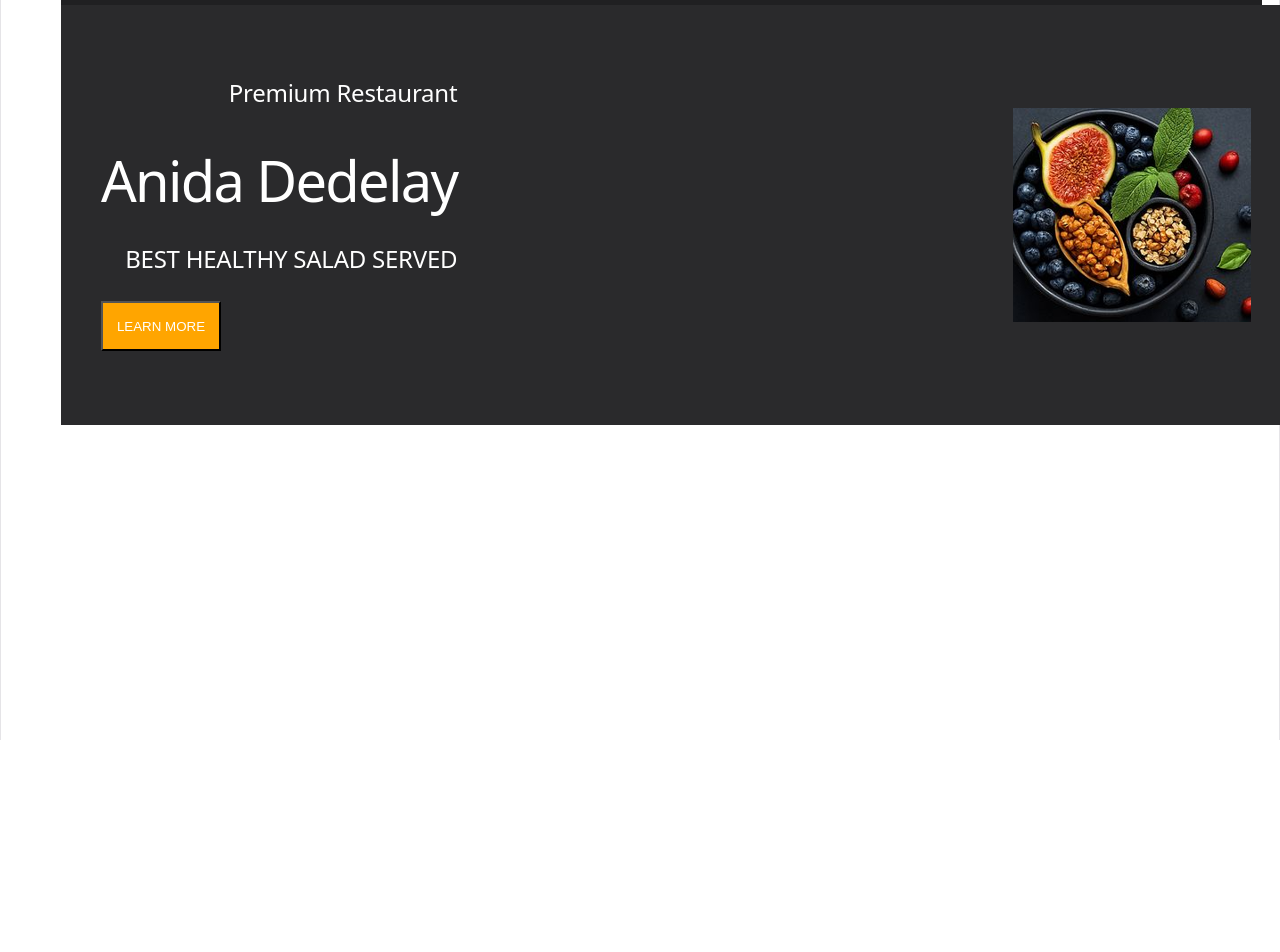
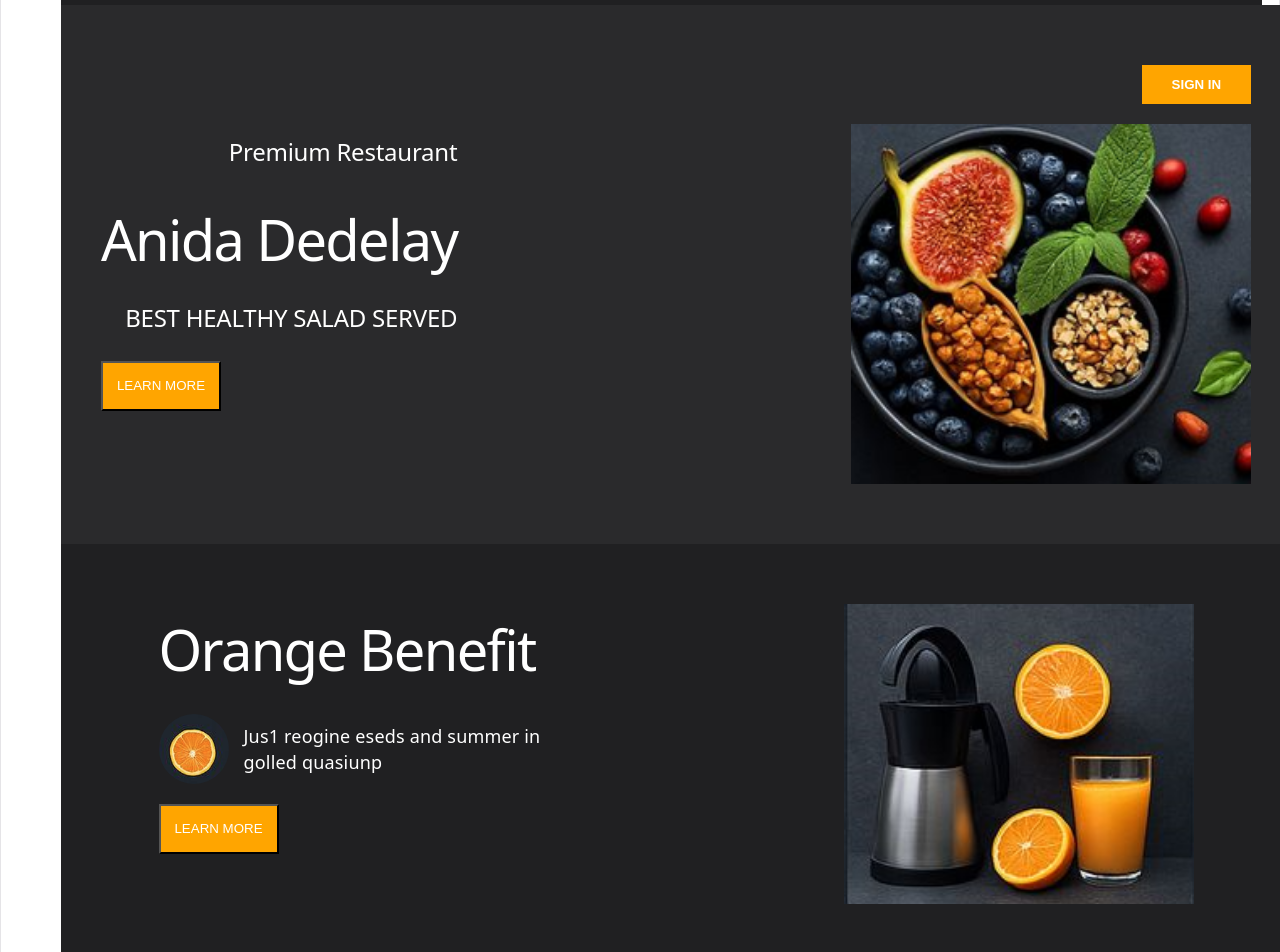
Before and after one commit to Neliswa084/ReactTS_UI, a React (Vite) app in the folder react-ui-challenge/: page / in a window 1280 px wide. Shown: the part 60-1012 px from the top of the page. Before the commit the page ends 800 px from the top, so only its background shows below. Built offline with nearby package versions, Linux system fonts and the light colour scheme.

Commit message:
Complited section 2

```diff
--- a/react-ui-challenge/src/App.css
+++ b/react-ui-challenge/src/App.css
@@ -1,4 +1,4 @@
-
+/*
 
   .button{
     color: orange;
@@ -42,4 +42,4 @@
 }
 .text{
 text-align:start;
-}
+} */
--- a/react-ui-challenge/src/App.tsx
+++ b/react-ui-challenge/src/App.tsx
@@ -2,6 +2,7 @@ import  './App.css'
 import { Text } from './components/Text/Text'
 import { Navbar } from './components/Navbar/Navbar'
 import {Hero} from './components/Hero/Hero'
+import { OrangeBenefit } from './components/OrangeBenefit/OrangeBenefit'
 
 function App() {
 
@@ -11,6 +12,7 @@ function App() {
 
      <Navbar />
      <Hero />
+     <OrangeBenefit />
 
     </>
   )
--- a/react-ui-challenge/src/components/Hero/Hero.module.css
+++ b/react-ui-challenge/src/components/Hero/Hero.module.css
@@ -27,19 +27,37 @@
   gap: 20px;
   text-align: right;
 }
-.section {
-  background-color: black;
-  width: 90%;
-  padding: 0 40px;
-  text-align: left;
-  margin: 0 60px;
-}
-.container{
-  color: black;
-  max-width: 1200px;
-  margin: 0 auto;
-  padding: 0 40px;
-}
 .text{
 text-align:start;
 }
+.hero-image {
+  display: flex;
+  flex-direction: column;
+ align-items: flex-end;
+  justify-content: flex-start;
+  gap: 20px;
+}
+
+.hero-image img {
+  width: 400px;
+  object-fit: cover;
+}
+
+.signin-btn {
+  background-color: orange;
+  color: white;
+  border: none;
+  padding: 12px 30px;
+  font-weight: bold;
+  cursor: pointer;
+  order: -1;
+  align-self: flex-end;
+}
+.learnMore-btn{
+
+  color: white;
+  background-color: orange;
+  height: 50px;
+  width: 120px;
+
+}
--- a/react-ui-challenge/src/components/Hero/Hero.tsx
+++ b/react-ui-challenge/src/components/Hero/Hero.tsx
@@ -1,23 +1,25 @@
 import './Hero.module.css'
 import { Text } from '../Text/Text'
-import mugorange from '../../assets/Mug_and_Orange.png'
 import fruit from '../../assets/FruitImage.png'
-
+import styles from './Hero.module.css'
 export const Hero = () => {
   return (
     <div>
 
 
-     <div className="hero">
-      <div className="hero-text">
+     <div className={styles.hero}>
+      <div className={styles['hero-text']}>
         <Text variant={'h2'}>Premium Restaurant  </Text>
            {/* <button style={{color:'white' , backgroundColor:'orange', height:'50px',width:'120px'}}> SIGN UP</button> */}
       <Text variant='h1' >Anida Dedelay</Text>
       <Text variant={'h2'}> BEST HEALTHY SALAD SERVED </Text>
-      <button style={{color:'white' , backgroundColor:'orange', height:'50px',width:'120px'}}> LEARN MORE</button>
+      <button className={styles['learnMore-btn']}> LEARN MORE</button>
 
      </div>
+      <div className={styles['hero-image']}>
        <img src={fruit} alt="fruit" />
+        <button className={styles['signin-btn']}>SIGN IN</button>
+        </div>
      </div>
     </div>
   )
--- a/react-ui-challenge/src/components/OrangeBenefit/OrangeBenefit.module.css
+++ b/react-ui-challenge/src/components/OrangeBenefit/OrangeBenefit.module.css
@@ -0,0 +1,49 @@
+.left{
+    display:flex;
+    flex-direction:column;
+    align-items:flex-start;
+    gap: 20px;
+    max-width: 400px;
+}
+.right img{
+    width: 350px;
+  height: 300px;
+  object-fit: cover;
+}
+.section {
+  background-color: rgb(32, 32, 34);
+  padding: 60px 40px;
+  color: white;
+width: 90%;
+margin: 0 60px;
+  text-align: left;
+}
+
+.container {
+  /* max-width: 1200px; */
+  width: 90%;
+  margin: 0 auto;
+  display: flex;
+  align-items: left;
+  justify-content: space-between;
+  gap: 40px;
+}
+.learnMore-btn{
+
+  color: white;
+  background-color: orange;
+  height: 50px;
+  width: 120px;
+
+}
+.icon-row {
+  display: flex;
+  align-items: center;
+  gap: 15px;
+}
+
+.orange-icon {
+  width: 70px;
+  height: 70px;
+  border-radius: 50%;
+}
--- a/react-ui-challenge/src/components/OrangeBenefit/OrangeBenefit.tsx
+++ b/react-ui-challenge/src/components/OrangeBenefit/OrangeBenefit.tsx
@@ -1,17 +1,27 @@
-import React from 'react'
 import { Text } from '../Text/Text'
 import mugorange from '../../assets/Mug_and_Orange.png'
+import styles from './OrangeBenefit.module.css'
+import orange from '../../assets/Orange.png'
 
 export const OrangeBenefit = () => {
   return (
-    <div>
-            <div className="section">
-      <div className="container">
-        <Text variant={'h1'} >Orange Benefit  </Text>
-         <img src={mugorange} alt="OrangeMug" />
-            <button style={{color:'white' , backgroundColor:'orange', height:'50px',width:'120px'}}> LEARN MORE</button>
-        </div>
-     </div>
+  <div className={styles.section}>
+  <div className={styles.container}>
+
+    <div className={styles.left}>
+      <Text variant='h1'>Orange Benefit</Text>
+      <div className={styles['icon-row']}>
+        <img src={orange} className={styles['orange-icon']} alt="orange" />
+        <Text variant={'p'}>Jus1 reogine eseds and summer in golled quasiunp </Text>
+      </div>
+      <button className={styles['learnMore-btn']}>LEARN MORE</button>
     </div>
+
+    <div className={styles.right}>
+      <img src={mugorange} alt="juice" />
+    </div>
+
+  </div>
+</div>
   )
 }
```
Also changed, not shown: react-ui-challenge/src/components/Navbar/Navbar.module.css (line endings or trailing spaces).
